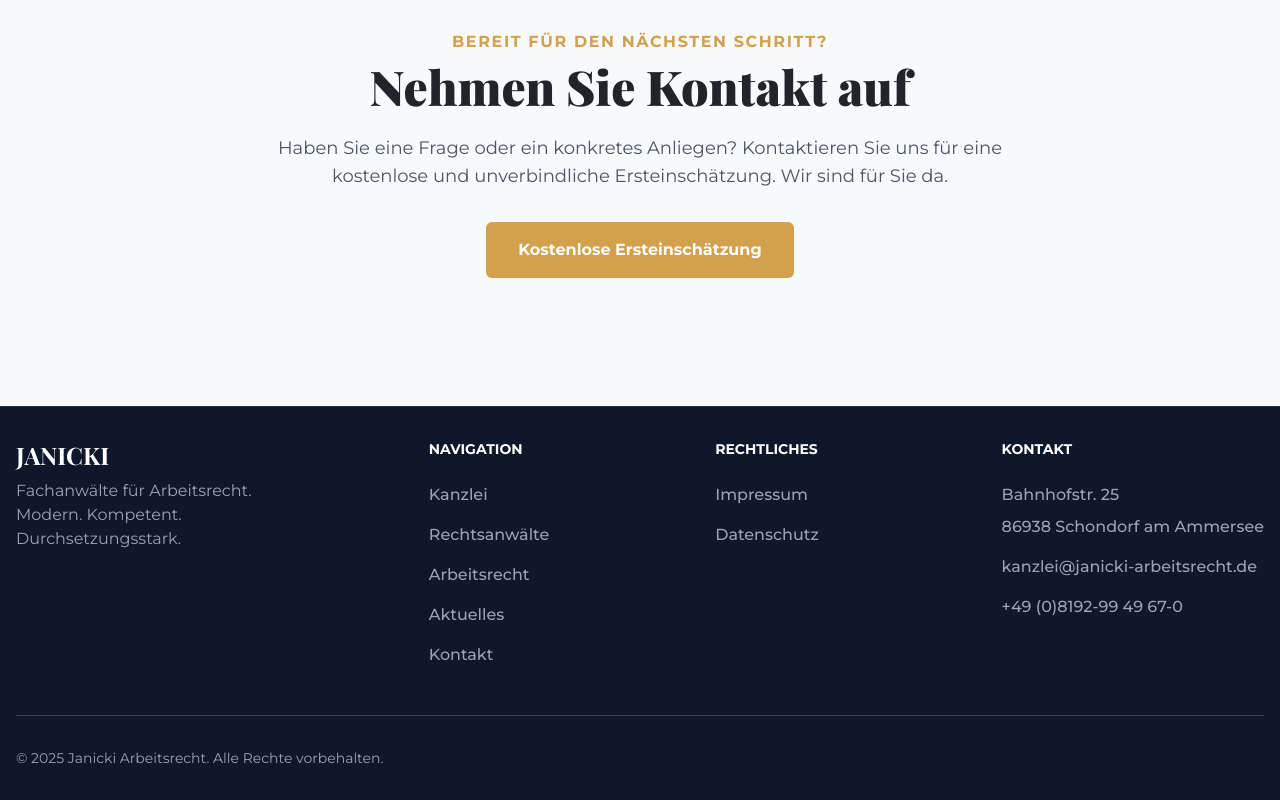
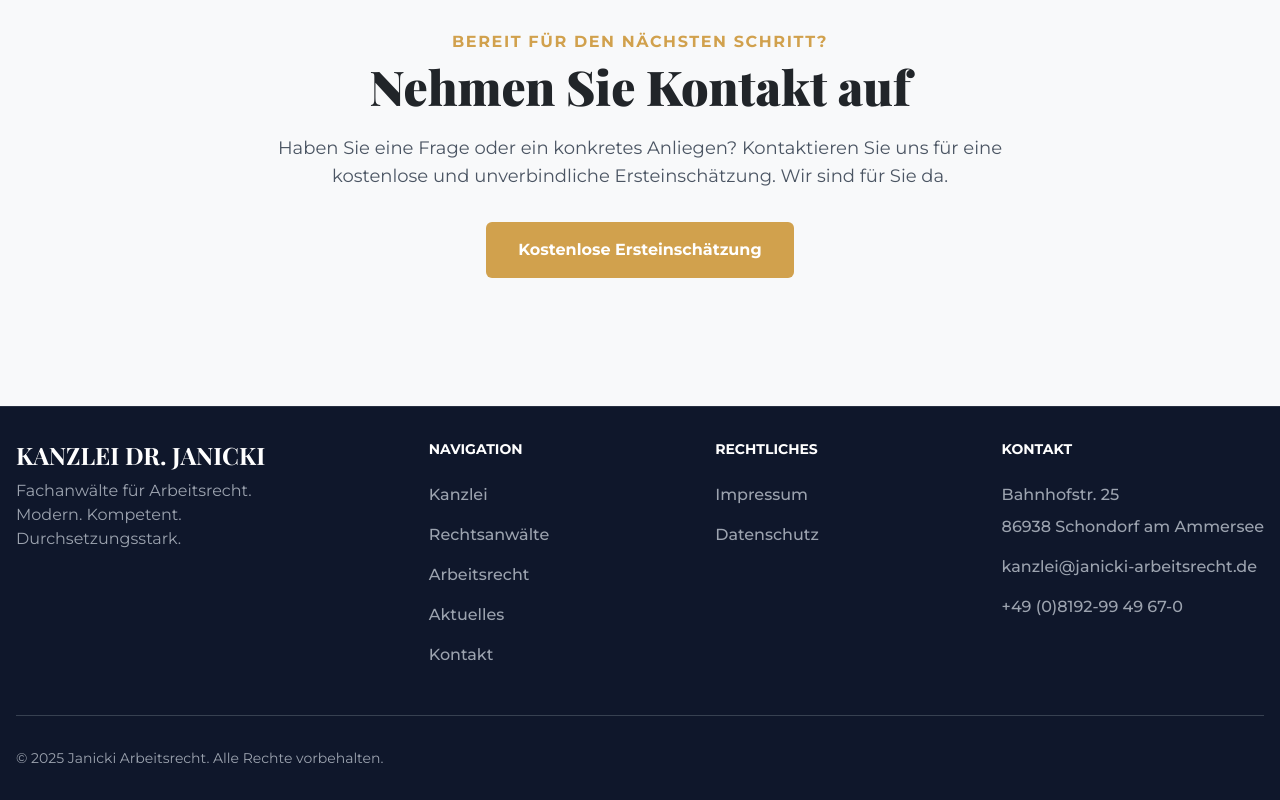
Before and after one commit to gineo-coder/kanzlei-janicki-website, a React (Vite) app: page / in a window 1280 px wide. Shown: the part 4928-5728 px from the top of the page. Built offline with nearby package versions, Linux system fonts and the light colour scheme.

Commit message:
Inhalte auf der Startseite aktualisiert

```diff
--- a/components/Footer.tsx
+++ b/components/Footer.tsx
@@ -12,7 +12,7 @@ const Footer: React.FC<FooterProps> = ({ onNavigate }) => {
         <div className="md:flex md:justify-between">
           <div className="mb-6 md:mb-0">
             <a href="#" onClick={() => onNavigate('home')} className="flex items-center">
-              <span className="self-center text-2xl font-bold whitespace-nowrap font-display text-white">JANICKI</span>
+              <span className="self-center text-2xl font-bold whitespace-nowrap font-display text-white">KANZLEI DR. JANICKI</span>
             </a>
             <p className="mt-2 text-gray-400 max-w-xs font-body">Fachanwälte für Arbeitsrecht. <br/>Modern. Kompetent. Durchsetzungsstark.</p>
           </div>
```
